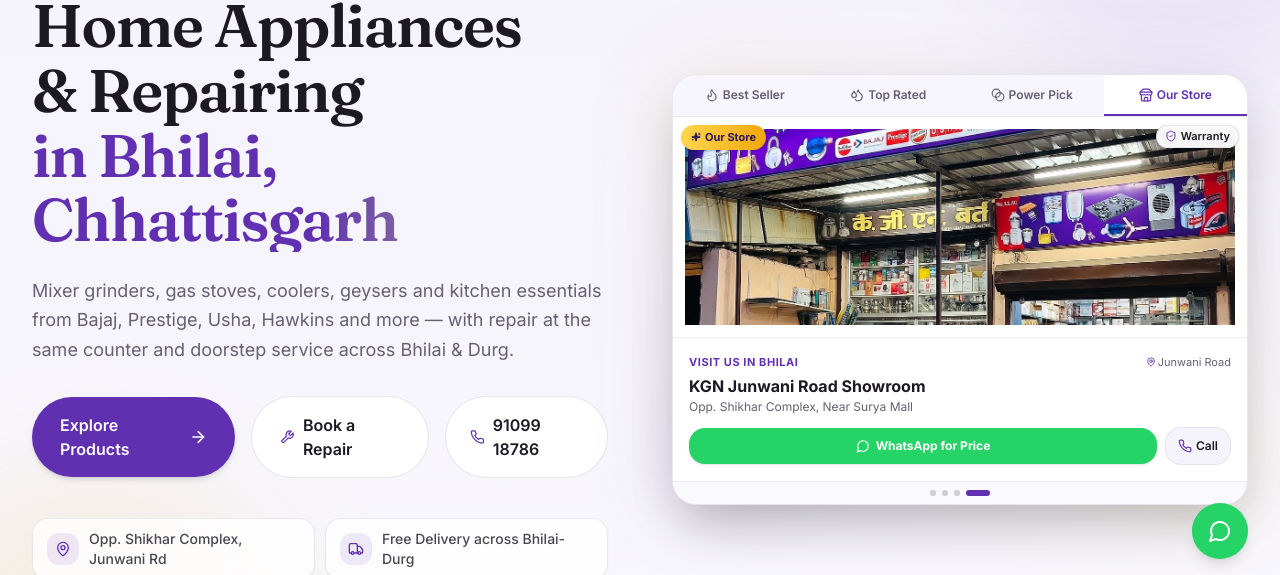
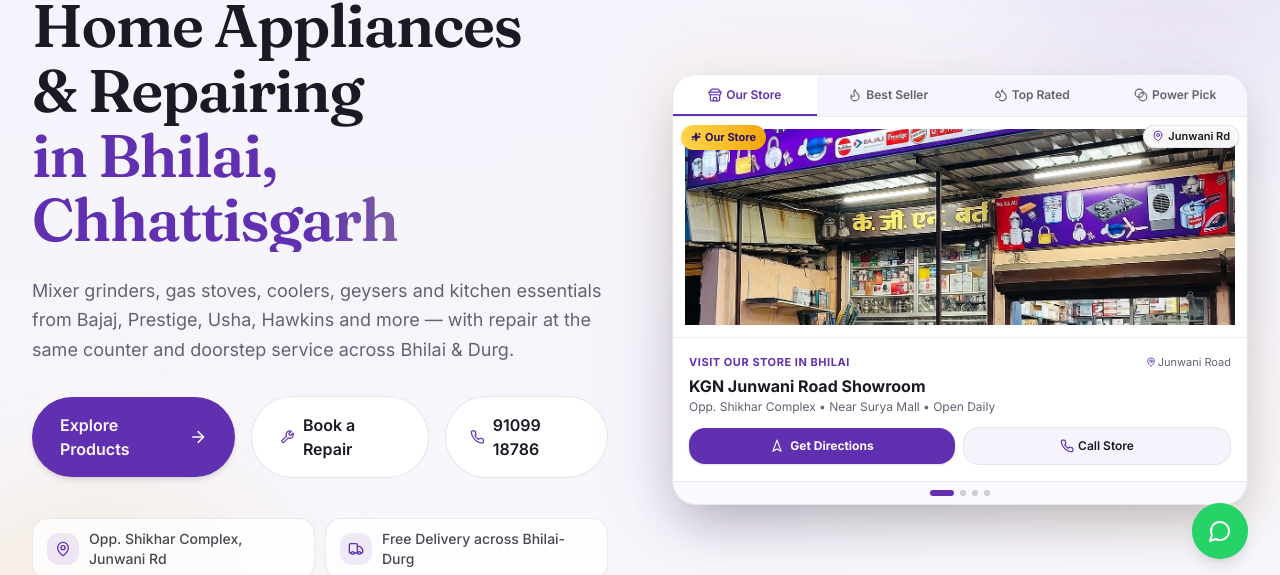
Before and after one commit to LeO002266/kgn-home-appliances, a Next.js app: page / in a window 1280 px wide. Both pictures are taken after a click on the button "Our Store". Shown: the part 209-784 px from the top of the page. Built offline with nearby package versions, Linux system fonts and the light colour scheme; no server answers.

Commit message:
feat(hero-visual): storefront as first slide with Get Directions + Call CTAs, context-aware badges

```diff
--- a/components/hero-visual.tsx
+++ b/components/hero-visual.tsx
@@ -3,7 +3,7 @@
 import { useState, useEffect, useRef } from "react"
 import Image from "next/image"
 import Link from "next/link"
-import { ShieldCheck, MessageCircle, Phone, Sparkles, MapPin, ChevronRight, Blend, Droplets, Store, Flame } from "lucide-react"
+import { ShieldCheck, MessageCircle, Phone, Sparkles, MapPin, ChevronRight, Blend, Droplets, Store, Flame, Navigation2 } from "lucide-react"
 import { useLanguage } from "@/context/language-context"
 import { businessConfig, getWhatsAppUrl } from "@/config/business"
 
@@ -24,6 +24,21 @@ interface ShowcaseItem {
 }
 
 const showcaseItems: ShowcaseItem[] = [
+  // ── STOREFRONT FIRST — the main highlight ──
+  {
+    id: "storefront",
+    titleEn: "KGN Junwani Road Showroom",
+    titleHi: "KGN जुनवानी रोड शोरूम",
+    categoryEn: "Visit Our Store in Bhilai",
+    categoryHi: "हमारी दुकान पर आएं — भिलाई",
+    specsEn: "Opp. Shikhar Complex • Near Surya Mall • Open Daily",
+    specsHi: "शिखर कॉम्प्लेक्स के सामने • सूर्या मॉल के पास • रोज़ खुला",
+    badgeEn: "Our Store",
+    badgeHi: "हमारी दुकान",
+    image: "/storefront.jpg",
+    isStore: true,
+    TabIcon: Store,
+  },
   {
     id: "peacock-stove",
     titleEn: "Peacock 3-Burner Glass Stove",
@@ -65,20 +80,6 @@ const showcaseItems: ShowcaseItem[] = [
     image: "/products/havells-mixer-750.jpg",
     link: "/products/havells-mixer-750",
     TabIcon: Blend,
-  },
-  {
-    id: "storefront",
-    titleEn: "KGN Junwani Road Showroom",
-    titleHi: "KGN जुनवानी रोड शोरूम",
-    categoryEn: "Visit Us in Bhilai",
-    categoryHi: "हमारी दुकान पर आएं",
-    specsEn: "Opp. Shikhar Complex, Near Surya Mall",
-    specsHi: "शिखर कॉम्प्लेक्स के सामने, सूर्या मॉल के पास",
-    badgeEn: "Our Store",
-    badgeHi: "हमारी दुकान",
-    image: "/storefront.jpg",
-    isStore: true,
-    TabIcon: Store,
   },
 ]
 
@@ -186,11 +187,18 @@ export function HeroVisual() {
             {hi ? current.badgeHi : current.badgeEn}
           </div>
 
-          {/* Warranty badge top-right */}
+          {/* Top-right badge: Warranty for products, Location for store */}
+          {current.isStore ? (
+            <div className="absolute top-2 right-2 z-10 flex items-center gap-1 rounded-full border border-border/70 bg-card/95 px-2 py-0.5 text-[11px] font-semibold text-foreground shadow backdrop-blur-sm">
+              <MapPin className="h-3 w-3 text-primary" />
+              {hi ? "जुनवानी रोड" : "Junwani Rd"}
+            </div>
+          ) : (
             <div className="absolute top-2 right-2 z-10 flex items-center gap-1 rounded-full border border-border/70 bg-card/95 px-2 py-0.5 text-[11px] font-semibold text-foreground shadow backdrop-blur-sm">
               <ShieldCheck className="h-3 w-3 text-primary" />
               {hi ? "वारंटी" : "Warranty"}
             </div>
+          )}
         </div>
 
         {/* ── Info & CTA ── */}
@@ -216,8 +224,32 @@ export function HeroVisual() {
             {hi ? current.specsHi : current.specsEn}
           </p>
 
-          {/* Action buttons */}
+          {/* Action buttons — context-aware for store vs product */}
           <div className="mt-3 flex items-center gap-2">
+            {current.isStore ? (
+              // Store slide: Directions + Call
+              <>
+                <a
+                  href={businessConfig.googleMaps.url}
+                  target="_blank"
+                  rel="noopener noreferrer"
+                  className="flex-1 inline-flex items-center justify-center gap-1.5 rounded-xl bg-primary px-3 py-2.5 text-xs font-bold text-primary-foreground shadow-sm transition-all hover:opacity-90 active:scale-[0.98]"
+                >
+                  <Navigation2 className="h-3.5 w-3.5" />
+                  {hi ? "रास्ता देखें" : "Get Directions"}
+                </a>
+                <a
+                  href={`tel:${businessConfig.contact.phone}`}
+                  className="flex-1 inline-flex items-center justify-center gap-1 rounded-xl border border-border/80 bg-secondary/60 px-3 py-2.5 text-xs font-semibold text-foreground transition-all hover:border-primary/50 hover:bg-secondary active:scale-[0.98]"
+                  aria-label="Call store"
+                >
+                  <Phone className="h-3.5 w-3.5 text-primary" />
+                  {hi ? "कॉल करें" : "Call Store"}
+                </a>
+              </>
+            ) : (
+              // Product slides: WhatsApp + Call + Details
+              <>
                 <a
                   href={enquiryUrl}
                   target="_blank"
@@ -227,7 +259,6 @@ export function HeroVisual() {
                   <MessageCircle className="h-3.5 w-3.5" />
                   {hi ? "बेस्ट कीमत पूछें" : "WhatsApp for Price"}
                 </a>
-
                 <a
                   href={`tel:${businessConfig.contact.phone}`}
                   className="inline-flex items-center justify-center gap-1 rounded-xl border border-border/80 bg-secondary/60 px-3 py-2.5 text-xs font-semibold text-foreground transition-all hover:border-primary/50 hover:bg-secondary active:scale-[0.98]"
@@ -237,7 +268,6 @@ export function HeroVisual() {
                   <span className="sm:hidden">{businessConfig.contact.phoneDisplay}</span>
                   <span className="hidden sm:inline">{hi ? "कॉल करें" : "Call"}</span>
                 </a>
-
                 {current.link && (
                   <Link
                     href={current.link}
@@ -246,6 +276,8 @@ export function HeroVisual() {
                   >
                     <ChevronRight className="h-4 w-4" />
                   </Link>
+                )}
+              </>
             )}
           </div>
         </div>
```
Lines whose indentation alone changed are shown as unchanged.
